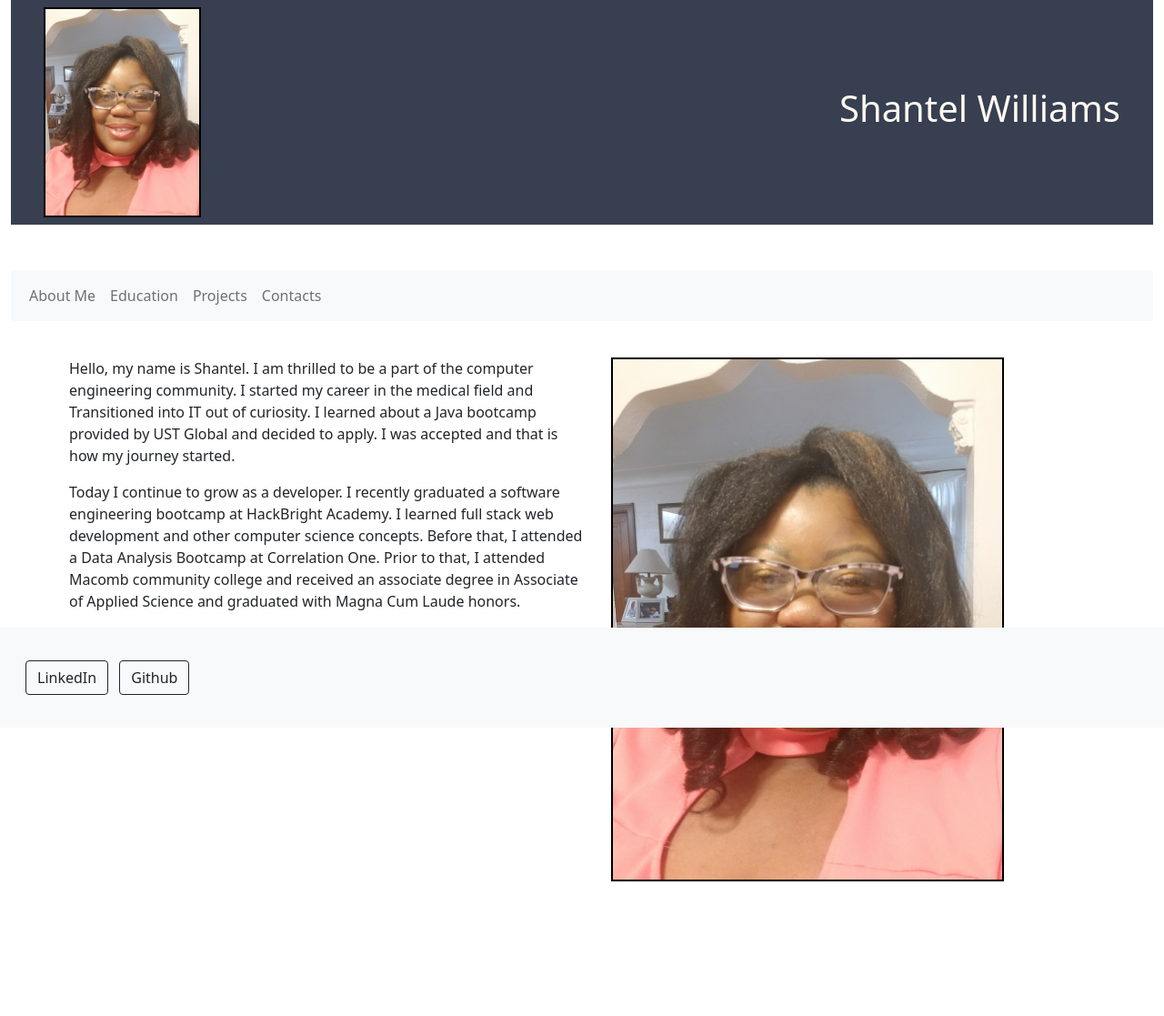
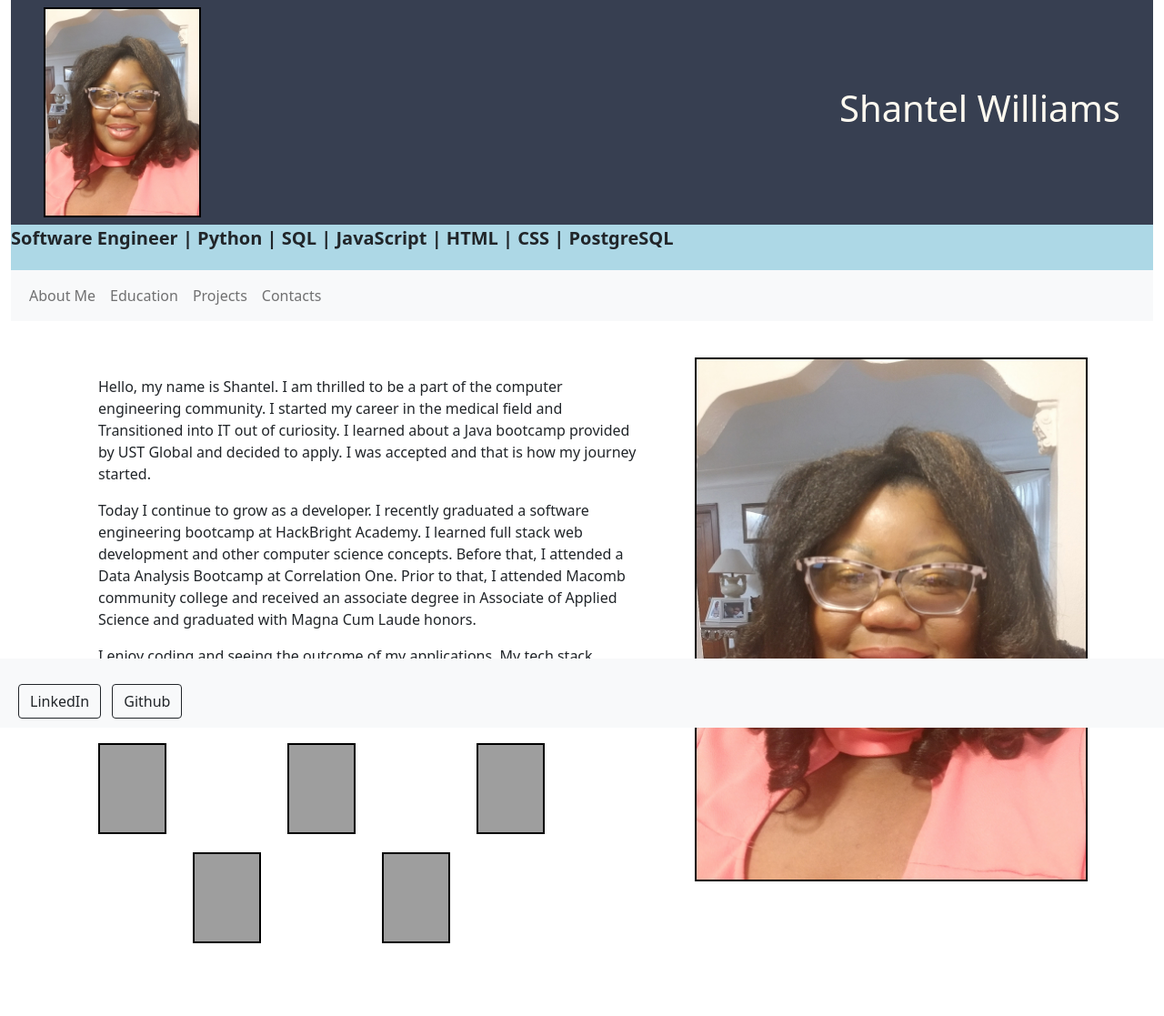
Before and after one commit to Tellysone87/portfolio, a Flask app: page / in a window 1280 px wide; the page is wider, and only the part inside the window is pictured. Shown: that part at 91% size. Before the commit the page ends 969 px from the top of that part, so only its background shows below. Run offline with Flask 3, Linux system fonts and the light colour scheme; some libraries are stand-ins or nearby versions; grey boxes are pictures that could not be loaded.

Commit message:
website updates

```diff
--- a/static/design.css
+++ b/static/design.css
@@ -39,8 +39,6 @@ img{
     color: #373F51;
     font-family: Arial, Helvetica, sans-serif;
     width: 100%;
-
-
 }
 
 /* Invert the profile table */
@@ -68,10 +66,15 @@ div#SkillSet.row {
     font-size: 20px;
     height: 50px;
     text-align: center;
-    visibility: hidden;
+
 
 }
 
 ul {
     padding-left: 0;
 }
+
+#mid_layout {
+    margin-bottom: 40px;
+    width: 1400px;
+}
--- a/static/effects.js
+++ b/static/effects.js
@@ -1,19 +1,6 @@
 // Date created: 10/4/2023
 // Name:Shantel Williams
 // Description: Javascript file to help have some effects and responsive elements
-
-
-let title = document.getElementById("regular")
-
-title.addEventListener("mouseover", function(){
-    let skills = document.getElementById("SkillSet");
-    skills.style.visibility = "visible";
-})
-
-title.addEventListener("mouseout", function(){
-    let skills = document.getElementById("SkillSet");
-    skills.style.visibility = "hidden";
-})
 
 let packSkills = document.getElementById("packVOD");
 
@@ -48,8 +35,8 @@ function DisplayItems(ele,listnum){
         newItem.innerHTML = listnum[i];
         ele.appendChild(newItem);
         newItem.className ="packItem";
+        newItem.visibility = "hidden"
         i++;
-        // DisplayItems(ele,listnum)
     }
 
 }
--- a/templates/base.html
+++ b/templates/base.html
@@ -25,8 +25,8 @@ The other webpages will inherit this html to ensure the theme is universal -->
         <div class="row" id="regular">
             <nav class="navbar navbar-expand-lg" style="background-color: #373f51;">
                 <div class="container-fluid" id="nav_bar">
-                    <img src="/static/images/smaller Nice photo.jpg" id ="pl" alt="Photo of Shantel Williams" width="172.8"
-                        height="230.8" id="myPhoto">
+                    <img src="/static/images/smaller Nice photo.jpg" id="pl" alt="Photo of Shantel Williams"
+                        width="172.8" height="230.8" id="myPhoto">
                     <h1 id="name">Shantel Williams</h1>
                 </div>
             </nav>
@@ -40,8 +40,9 @@ The other webpages will inherit this html to ensure the theme is universal -->
         <!-- As a heading and nav to different pages -->
         <nav class="navbar navbar-expand-lg navbar-light bg-light">
             <div class="container-fluid" id="navBar">
-            <button class="navbar-toggler" type="button" data-bs-toggle="collapse" data-bs-target="#navbarNavAltMarkup"
-                aria-controls="navbarNavAltMarkup" aria-expanded="false" aria-label="Toggle navigation">
+                <button class="navbar-toggler" type="button" data-bs-toggle="collapse"
+                    data-bs-target="#navbarNavAltMarkup" aria-controls="navbarNavAltMarkup" aria-expanded="false"
+                    aria-label="Toggle navigation">
                     <span class="navbar-toggler-icon"></span>
                 </button>
                 <div class="collapse navbar-collapse" id="navbarNavAltMarkup">
@@ -59,18 +60,22 @@ The other webpages will inherit this html to ensure the theme is universal -->
             <div class="row">
                 {% block content %}
                 <div class="col-6">
+                    <div class="row">
                         <p>Hello, my name is Shantel. I am thrilled to be a part of the computer engineering community.
                             I started my career in the medical field and Transitioned into IT out of curiosity.
-                    I learned about a Java bootcamp provided by UST Global and decided to apply. I was accepted and
+                            I learned about a Java bootcamp provided by UST Global and decided to apply. I was accepted
+                            and
                             that
                             is
                             how
                             my journey started.</p>
-                <p>Today I continue to grow as a developer. I recently graduated a software engineering bootcamp at
+                        <p>Today I continue to grow as a developer. I recently graduated a software engineering bootcamp
+                            at
                             HackBright
                             Academy. I learned full stack web development and other computer science concepts.
                             Before that, I attended a Data Analysis Bootcamp at Correlation One.
-                    Prior to that, I attended Macomb community college and received an associate degree in Associate
+                            Prior to that, I attended Macomb community college and received an associate degree in
+                            Associate
                             of
                             Applied
                             Science and graduated with Magna Cum Laude honors.</p>
@@ -79,9 +84,35 @@ The other webpages will inherit this html to ensure the theme is universal -->
                             JavaScript,
                             Html, CSS and more. I invite you to check out my portfolio and projects.</p>
                     </div>
+
+
+                    <div class="row">
+                        <div class="col-1"> <img src="/static/images/programmingLogos/Python-logo.png"
+                                alt="Photo of python programming language logo" width="75" height="100" id="pythonLogo">
+                        </div>
+                        <div class="col-1 offset-3"> <img src="/static/images/programmingLogos/Clogo.png"
+                            alt="Photo of C Sharp programming language logo" width="75" height="100" id="C#Logo">
+                    </div>
+                    <div class="col-1 offset-3"> <img src="/static/images/programmingLogos/js.png"
+                        alt="Photo of javascript programming language logo" width="75" height="100" id="jsLogo">
+                </div>
+                    </div>
+
+                    <div class="row">
+                        <div class="col-1 offset-2"> <img src="/static/images/programmingLogos/csslogo.png"
+                                alt="Photo of css programming language logo" width="75" height="100" id="cssLogo">
+                        </div>
+
+                        <div class="col-1 offset-3"> <img src="/static/images/programmingLogos/htmllogo.png"
+                            alt="Photo of html programming language logo" width="75" height="100" id="htmlLogo">
+                    </div>
+                    </div>
+
+                </div>
                 <div class="col-6">
                     <img src="../static/images/smaller Nice photo.jpg" alt="Photo of Shantel Williams" width="432"
                         height="576" id="Shantel">
+                </div>
             </div>
             {% endblock %}
         </div>
@@ -90,9 +121,9 @@ The other webpages will inherit this html to ensure the theme is universal -->
     </div>
     </div>
     <div id="footer">
-        <nav class="navbar fixed-bottom navbar-light bg-light">
+        <nav class="navbar fixed-bottom navbar-light bg-light" style="height:76px;">
             <div class="text-center"> <!-- Grid container -->
-                <div class="container p-4 pb-0"> <!-- Section: Social media -->
+                <div class="container p-3 pb-0"> <!-- Section: Social media -->
                     <section class="mb-4" id="social"> <!-- Linkedin and github-->
                         <a class="btn btn-outline-dark btn-floating m-1"
                             href="https://www.linkedin.com/in/shantel-williams-software-developer/" role="button"><i
```
Lines whose indentation alone changed are shown as unchanged.
